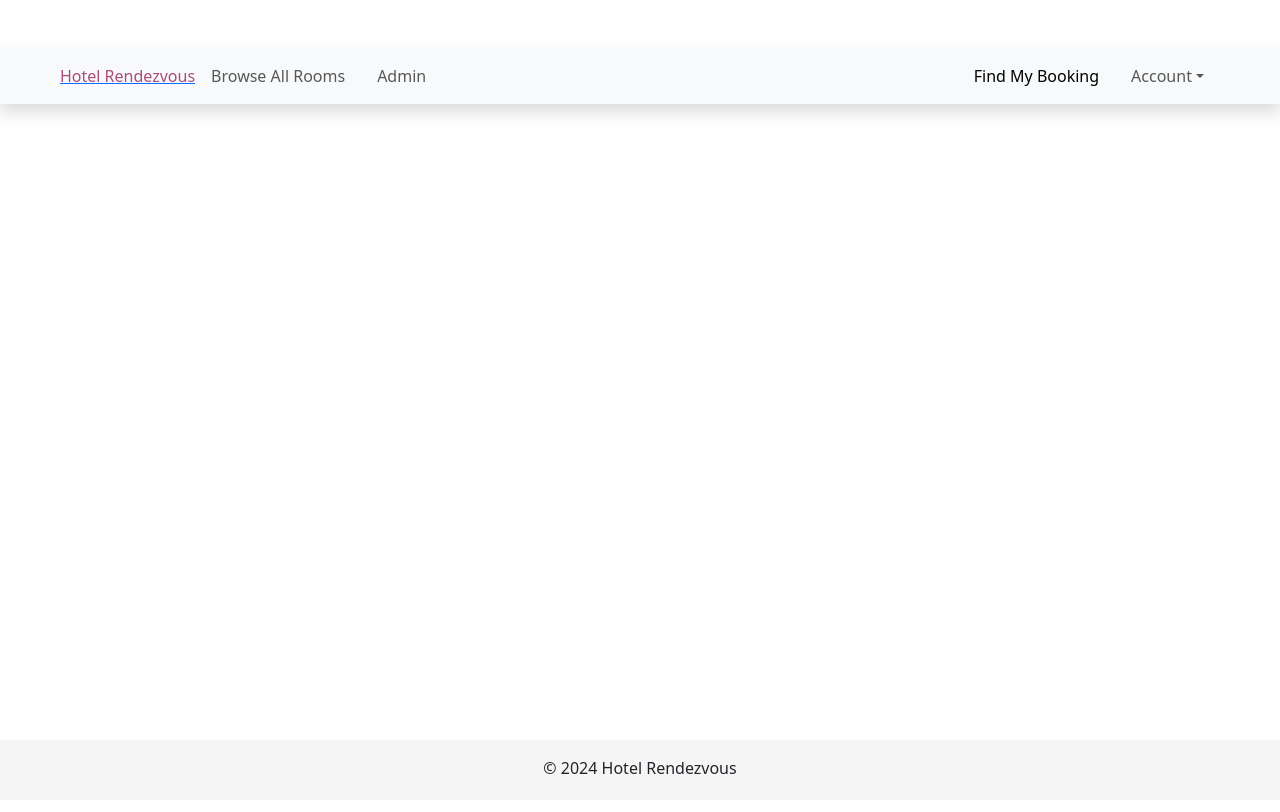
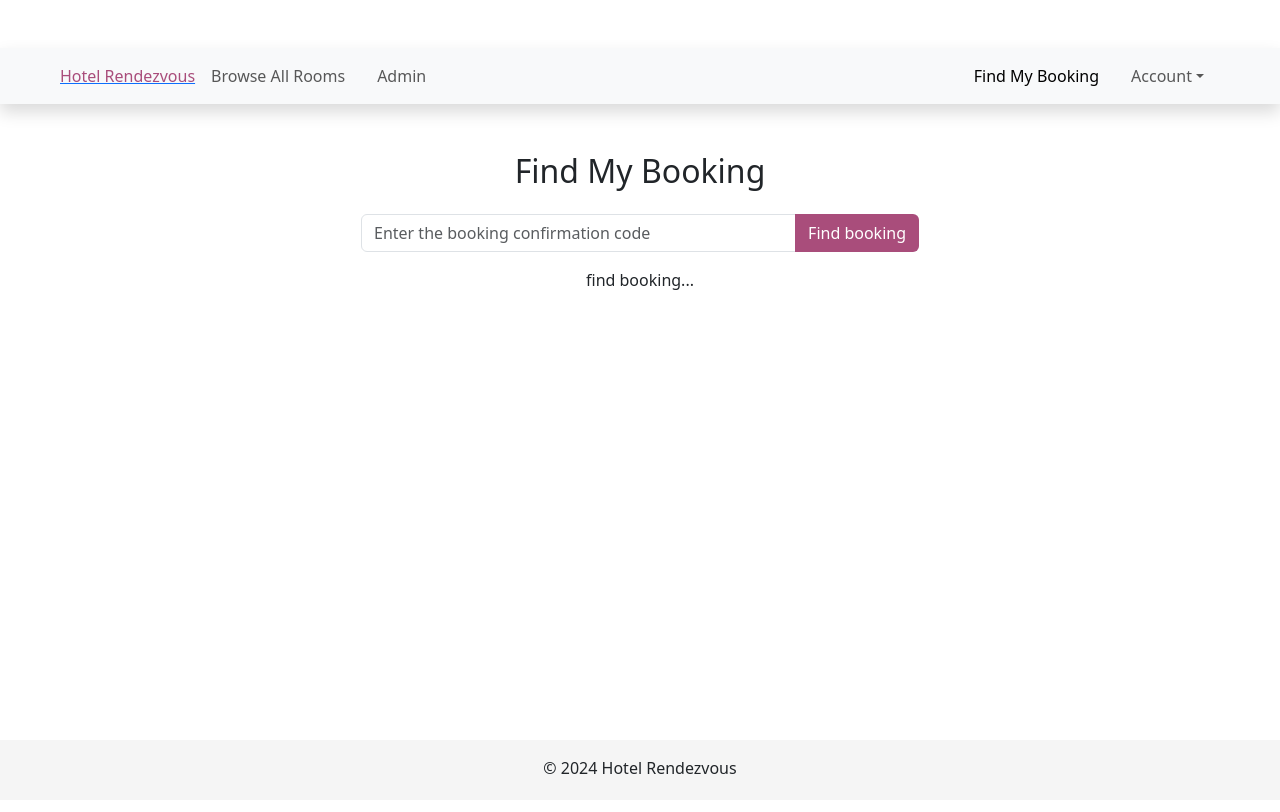
Before and after one commit to Shivamverma2001/HotelRendezvous, a React (Vite) app: page /find-booking in a window 1280 px wide. Shown: the top 812 px of the page. Built offline with nearby package versions, Linux system fonts and the light colour scheme.

Commit message:
Find Booking and fix bugs

```diff
--- a/src/App.jsx
+++ b/src/App.jsx
@@ -14,6 +14,7 @@
 import Admin from './components/admin/Admin';
 import BookingSuccess from './components/booking/BookingSuccess';
 import Bookings from './components/booking/Bookings';
+import FindBooking from './components/booking/FindBooking';
 
 function App() {
 
@@ -32,6 +33,7 @@
           <Route path='/admin' element={<Admin/>}/>
           <Route path='/booking-success' element={<BookingSuccess/>}/>
           <Route path='/existing-bookings' element={<Bookings/>}/>
+          <Route path='/find-booking' element={<FindBooking/>}/>
         </Routes>
       </Router>
       <Footer/>
--- a/src/components/admin/Admin.jsx
+++ b/src/components/admin/Admin.jsx
@@ -6,7 +6,7 @@
     <section className='container mt-5'>
       <h2>Welcome to Admin Panel</h2>
       <hr />
-      <Link to={"/existing-rooms"}>Manage Rooms</Link>
+      <Link to={"/existing-rooms"}>Manage Rooms</Link><br />
       <Link to={"/existing-bookings"}>Manage Bookings</Link>
     </section>
   )
--- /dev/null
+++ b/src/components/booking/FindBooking.jsx
@@ -0,0 +1,144 @@
+import React, { useState } from "react"
+import moment from "moment"
+import { cancelBooking, getBookingByConfirmationCode } from "../utils/ApiFunctions"
+
+const FindBooking = () => {
+	const [confirmationCode, setConfirmationCode] = useState("")
+	const [error, setError] = useState(null)
+	const [successMessage, setSuccessMessage] = useState("")
+	const [isLoading, setIsLoading] = useState(false)
+	const [bookingInfo, setBookingInfo] = useState({
+		id: "",
+		bookingConfirmationCode: "",
+		room: { id: "", roomType: "" },
+		roomNumber: "",
+		checkInDate: "",
+		checkOutDate: "",
+		guestName: "",
+		guestEmail: "",
+		numOfAdults: "",
+		numOfChildren: "",
+		totalNumOfGuests: ""
+	})
+
+	const emptyBookingInfo = {
+		id: "",
+		bookingConfirmationCode: "",
+		room: { id: "", roomType: "" },
+		roomNumber: "",
+		checkInDate: "",
+		checkOutDate: "",
+		guestName: "",
+		guestEmail: "",
+		numOfAdults: "",
+		numOfChildren: "",
+		totalNumOfGuests: ""
+	}
+	const [isDeleted, setIsDeleted] = useState(false)
+
+	const handleInputChange = (event) => {
+		setConfirmationCode(event.target.value)
+	}
+
+	const handleFormSubmit = async (event) => {
+		event.preventDefault()
+		setIsLoading(true)
+
+		try {
+			const data = await getBookingByConfirmationCode(confirmationCode)
+			setBookingInfo(data)
+			setError(null)
+		} catch (error) {
+			setBookingInfo(emptyBookingInfo)
+			if (error.response && error.response.status === 404) {
+				setError(error.response.data.message)
+			} else {
+				setError(error.message)
+			}
+		}
+
+		setTimeout(() => setIsLoading(false), 2000)
+	}
+
+	const handleBookingCancellation = async (bookingId) => {
+		try {
+			await cancelBooking(bookingInfo.id)
+			setIsDeleted(true)
+			setSuccessMessage("Booking has been cancelled successfully!")
+			setBookingInfo(emptyBookingInfo)
+			setConfirmationCode("")
+			setError(null)
+		} catch (error) {
+			setError(error.message)
+		}
+		setTimeout(() => {
+			setSuccessMessage("")
+			setIsDeleted(false)
+		}, 2000)
+	}
+
+	return (
+		<>
+			<div className="container mt-5 d-flex flex-column justify-content-center align-items-center">
+				<h2 className="text-center mb-4">Find My Booking</h2>
+				<form onSubmit={handleFormSubmit} className="col-md-6">
+					<div className="input-group mb-3">
+						<input
+							className="form-control"
+							type="text"
+							id="confirmationCode"
+							name="confirmationCode"
+							value={confirmationCode}
+							onChange={handleInputChange}
+							placeholder="Enter the booking confirmation code"
+						/>
+
+						<button type="submit" className="btn btn-hotel input-group-text">
+							Find booking
+						</button>
+					</div>
+				</form>
+
+				{isLoading ? (
+					<div>Finding your booking...</div>
+				) : error ? (
+					<div className="text-danger">Error: {error}</div>
+				) : bookingInfo.bookingConfirmationCode ? (
+					<div className="col-md-6 mt-4 mb-5">
+						<h3>Booking Information</h3>
+						<p className="text-success">Confirmation Code: {bookingInfo.bookingConfirmationCode}</p>
+						<p>Room Number: {bookingInfo.room.id}</p>
+						<p>Room Type: {bookingInfo.room.roomType}</p>
+						<p>
+							Check-in Date:{" "}
+							{moment(bookingInfo.checkInDate).subtract(1, "month").format("MMM Do, YYYY")}
+						</p>
+						<p>
+							Check-out Date:{" "}
+							{moment(bookingInfo.checkInDate).subtract(1, "month").format("MMM Do, YYYY")}
+						</p>
+						<p>Full Name: {bookingInfo.guestName}</p>
+						<p>Email Address: {bookingInfo.guestEmail}</p>
+						<p>Adults: {bookingInfo.numOfAdults}</p>
+						<p>Children: {bookingInfo.numOfChildren}</p>
+						<p>Total Guest: {bookingInfo.totalNumOfGuests}</p>
+
+						{!isDeleted && (
+							<button
+								onClick={() => handleBookingCancellation(bookingInfo.id)}
+								className="btn btn-danger">
+								Cancel Booking
+							</button>
+						)}
+					</div>
+				) : (
+					<div>find booking...</div>
+				)}
+
+				{isDeleted && <div className="alert alert-success mt-3 fade show">{successMessage}</div>}
+			</div>
+		</>
+	)
+}
+
+export default FindBooking
--- a/src/components/utils/ApiFunctions.js
+++ b/src/components/utils/ApiFunctions.js
@@ -30,12 +30,12 @@
     }
 }
 // get all rooms
-export async function getAllRooms(){
+export async function getAllRooms() {
 	try {
-        const result=await api.get("/rooms/all-rooms");
-        return result.data;
+		const result = await api.get("/rooms/all-rooms")
+		return result.data
 	} catch (error) {
-        throw new Error("Error fetching rooms");
+		throw new Error("Error fetching rooms")
 	}
 }
 //delete room by id
@@ -103,11 +103,11 @@
     }
 }
 //cancel the booking
-export async function cancelBooking(bookingId){
+export async function cancelBooking(bookingId) {
 	try {
-        const result=await api.delete(`bookings/booking/${bookingId}/delete`);
-        return result.data;
+		const result = await api.delete(`/bookings/booking/${bookingId}/delete`)
+		return result.data
 	} catch (error) {
-        throw new Error(`Error cancelling booking: ${error.message}`);
+		throw new Error(`Error cancelling booking :${error.message}`)
 	}
 }
```
Lines whose indentation alone changed are shown as unchanged.
